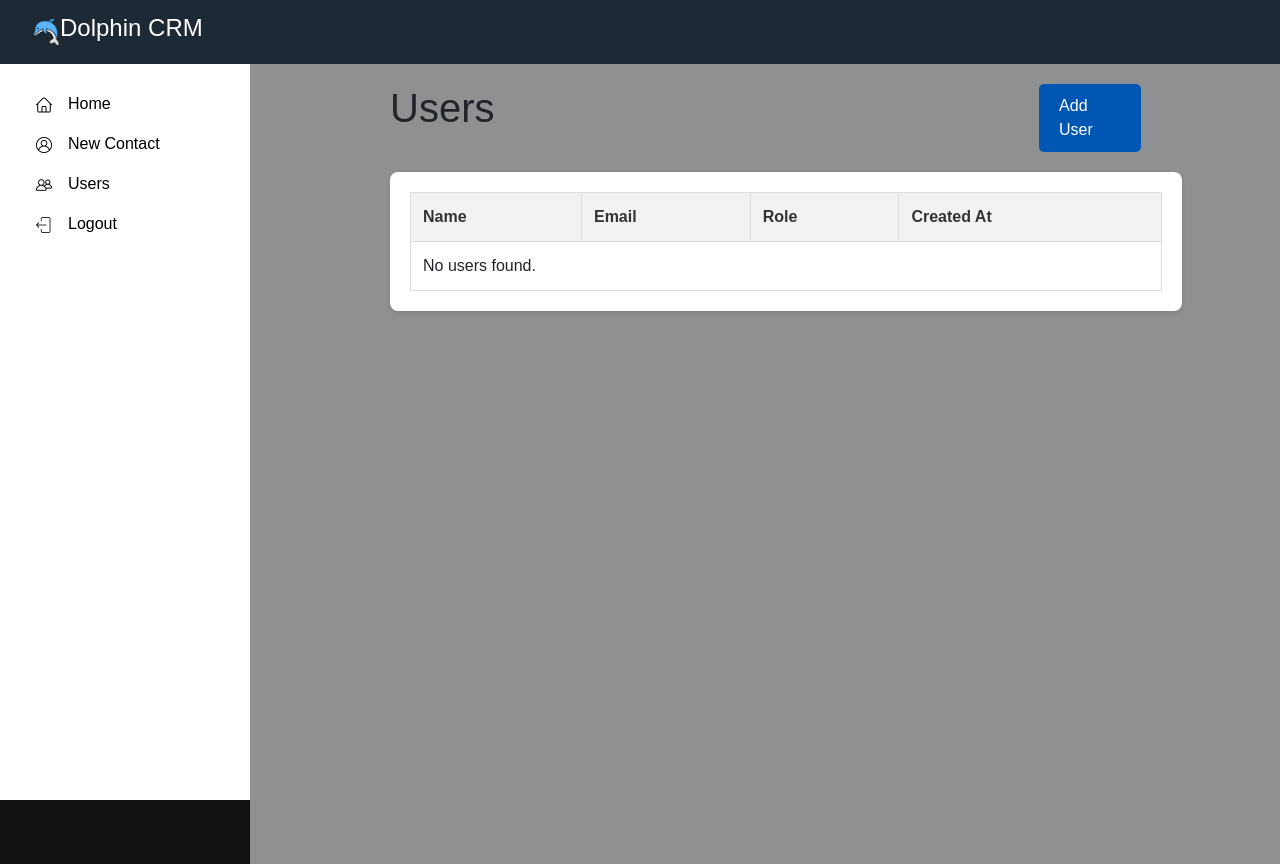
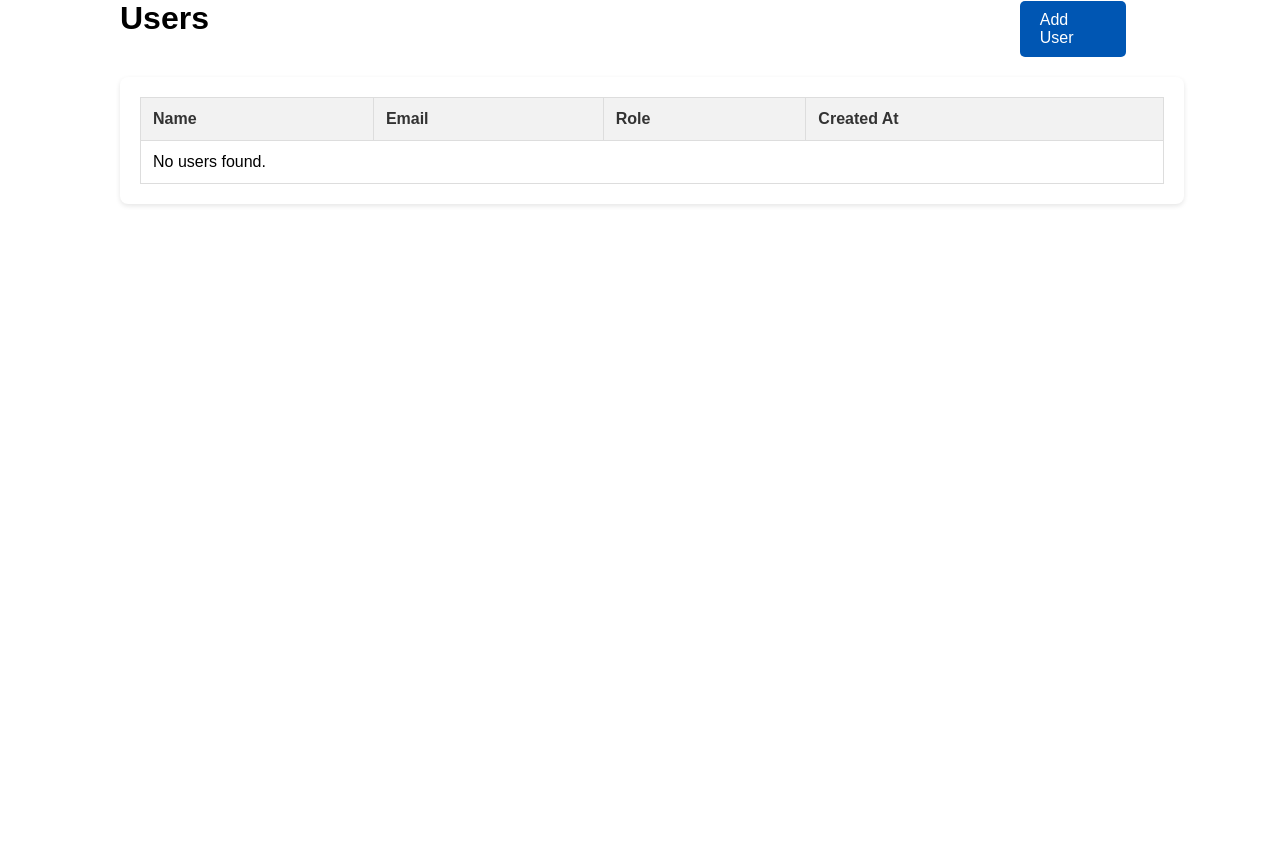
Before and after one commit to JordanCampbell1/Dolphin-CRM, a PHP site: page /users.php in a window 1280 px wide. After the commit the page ends 206 px from the top, so only its background shows below. Run offline with PHP 8.4, Linux system fonts and the light colour scheme; data that the repository does not hold is empty.

Commit message:
side nav works completely in dynamic loading while keeping the hover effects

```diff
--- a/php/HTML-base/side-nav.php
+++ b/php/HTML-base/side-nav.php
@@ -20,8 +20,8 @@
 <body>
     <div class="sidenav">
         <a href="#" onclick="loadContent('dashboard.php')"><img src="../public/images/home.png" alt="home icon">Home</a>
-        <a href="newContact.php"><img src="../public/images/user.png" alt="new contact icon">New Contact</a>
-        <a href="users.php"><img src="../public/images/friends.png" alt="users icon">Users</a>
+        <a href="#" onclick="loadContent('newContact.php')"><img src="../public/images/user.png" alt="new contact icon">New Contact</a>
+        <a href="#" onclick="loadContent('users.php')"><img src="../public/images/friends.png" alt="users icon">Users</a>
         <a href="index.php" id="logout-link"><img src="../public/images/logout.png" alt="logout icon">Logout</a>
     </div>
 </body>
--- a/public/users.php
+++ b/public/users.php
@@ -24,25 +24,12 @@
     exit();
 }
 ?>
-<!DOCTYPE html>
-<html lang="en">
-<head>
-    <?php include '../php/HTML-base/head.php'; ?>
+
+
+
+
 <title>Users - Dolphin CRM</title>
-    <link rel="stylesheet" href="css/styles-index.css" />
 <link rel="stylesheet" href="css/users.css">
-</head>
-<body>
-    <div class="top">
-        <?php include '../php/HTML-base/navbar.php'; ?>
-    </div>
-
-    <div class="main-container">
-        <div class="side">
-            <?php include '../php/HTML-base/side-nav.php'; ?>
-        </div>
-
-        <div class="content">
 <div class="content-header">
     <h1>Users</h1>
     <a href="newuser.php" class="add-user-btn">Add User</a>
@@ -76,10 +63,3 @@
         </tbody>
     </table>
 </div>
-        </div>
-    </div>
-
-</body>
-</html>
-
-</html>
```
Lines whose indentation alone changed are shown as unchanged.
